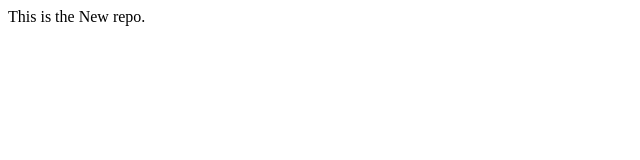
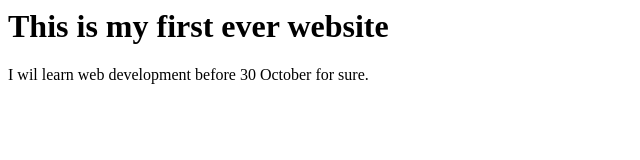
Before and after one commit to iiabhi/NewRepo, a plain HTML site: page index.html in a window 1280 px wide. Shown: the whole page, without its empty margins (0-640 px from the left). Drawn offline with Linux system fonts and the light colour scheme.

Commit message:
Update index.html

```diff
--- a/index.html
+++ b/index.html
@@ -1 +1,11 @@
-<p>This is the New repo.</p>
+<html>
+  <head>
+    <title>
+      My website
+    </title>
+  </head>
+  <body>
+    <h1>This is my first ever website</h1>
+    <p>I wil learn web development before 30 October for sure.</p>
+  </body>
+</html>
```
